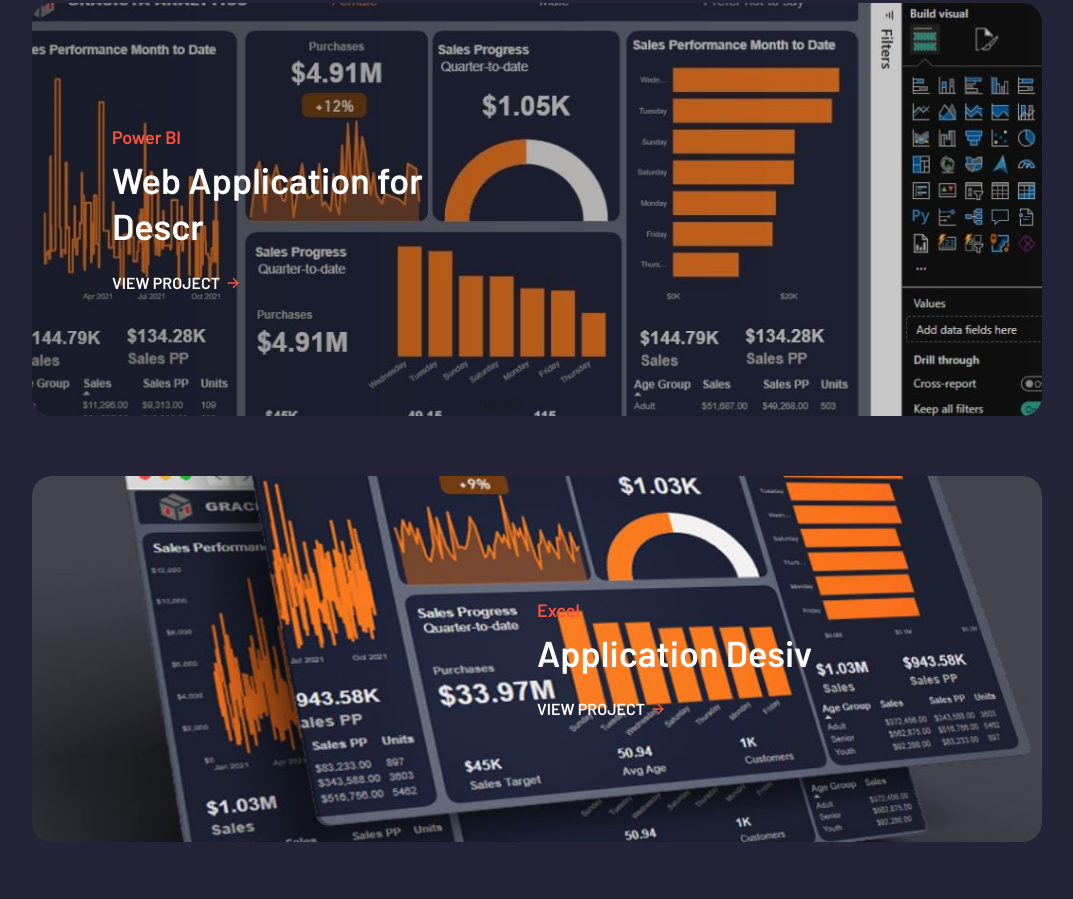
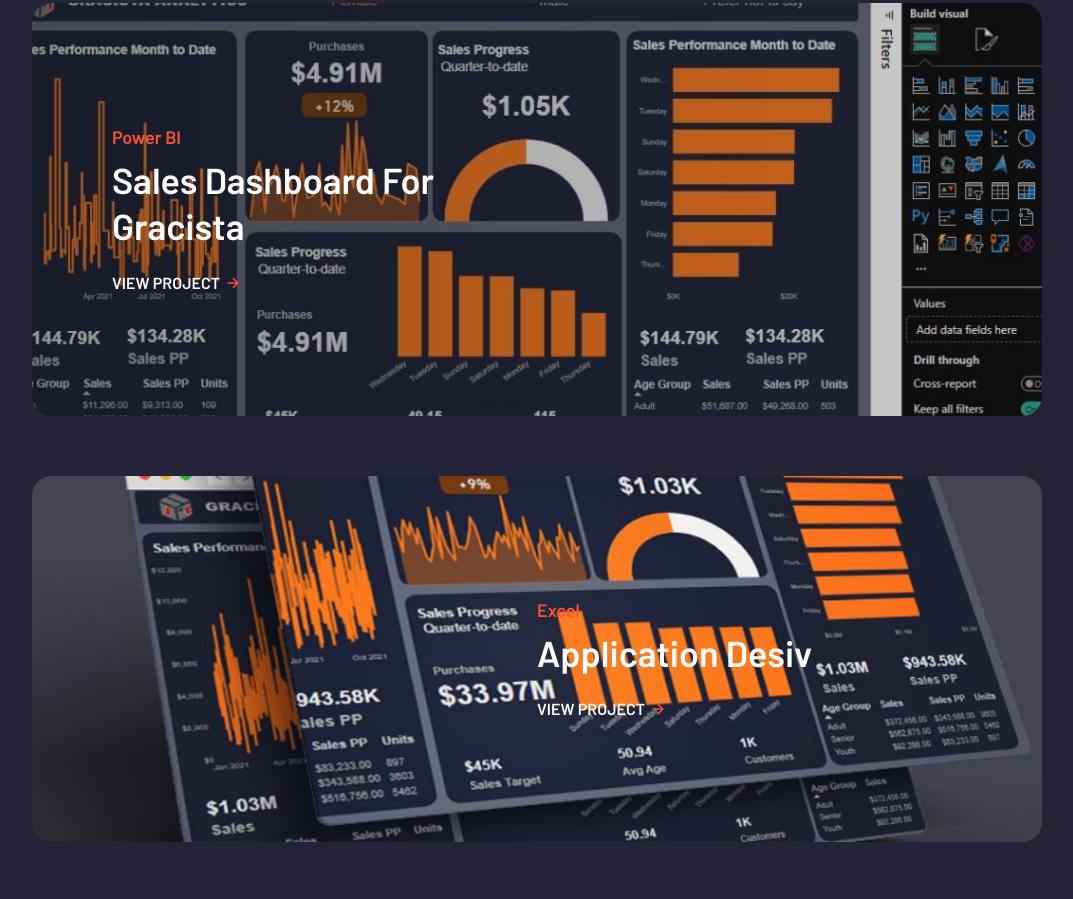
Before and after one commit to PsalmTheAnalyst/portfolio, a plain HTML site: page index.html in a window 1280 px wide. Shown: the part 1956-2855 px from the top of the page, without its empty margins (103-1176 px from the left). Drawn offline with nearby package versions, Linux system fonts and the light colour scheme.

Commit message:
Update index.html

```diff
--- a/index.html
+++ b/index.html
@@ -228,7 +228,7 @@
 
                   <p class="card-subtitle">Power BI</p>
 
-                  <h3 class="h3 card-title">Web Application for Descr</h3>
+                  <h3 class="h3 card-title">Sales Dashboard For Gracista</h3>
 
                   <span class="btn-link">
                     <span>View Project</span>
```
